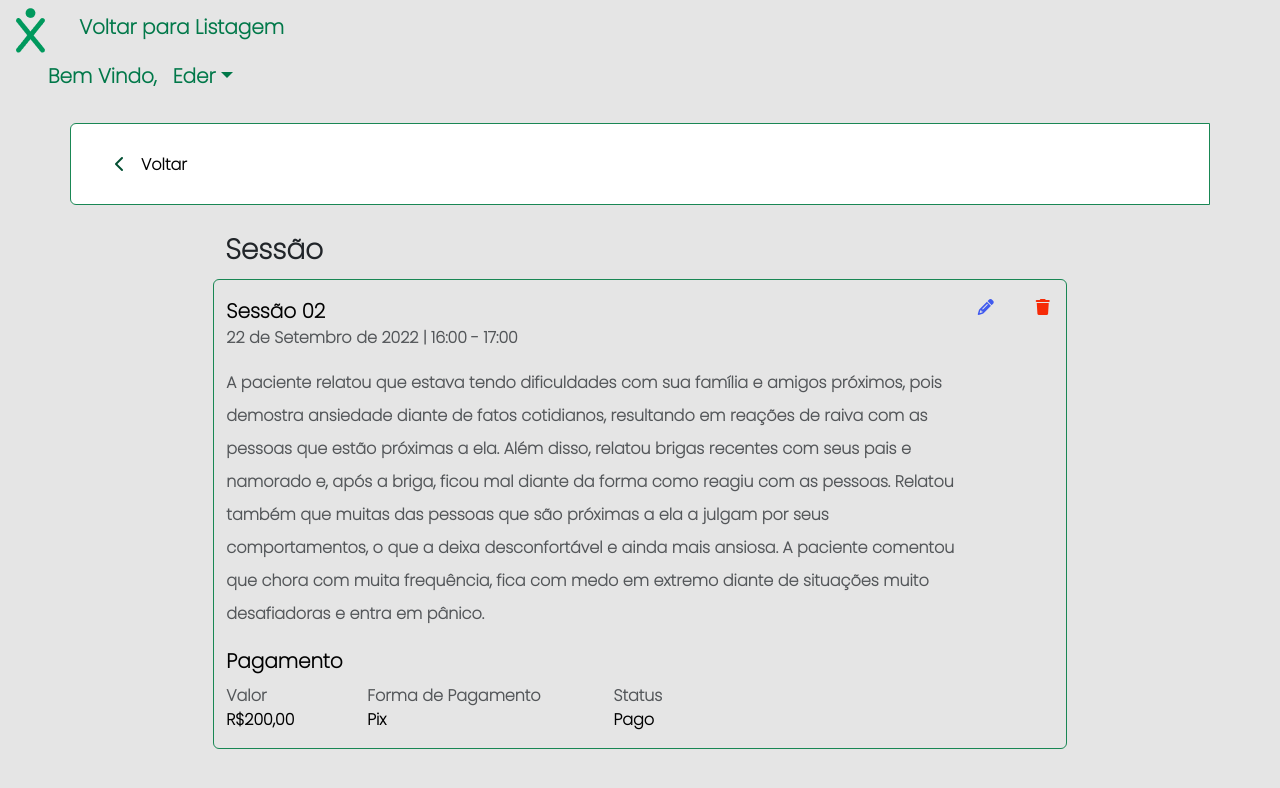
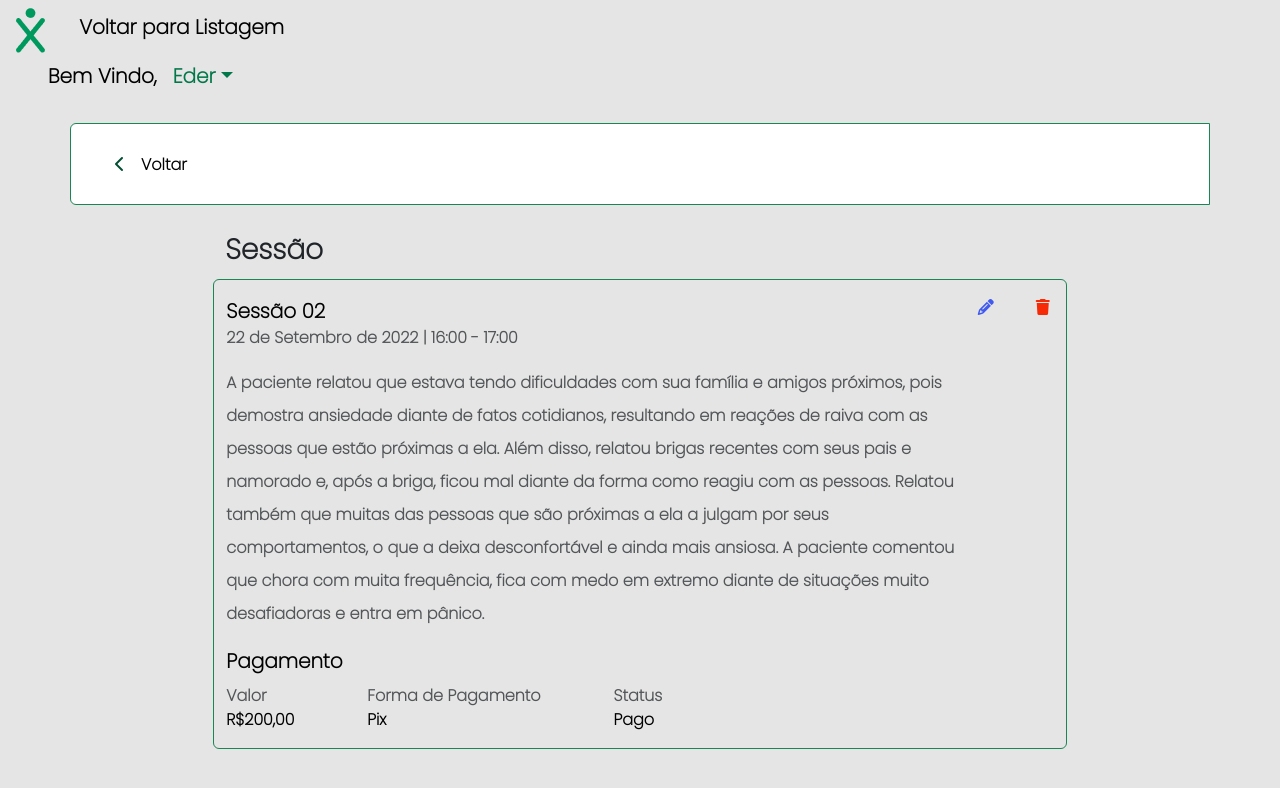
Before and after one commit to assis1983/ProjetoFinalModulo1-Arnia, a plain HTML site: page indexsessao.html in a window 1280 px wide. Drawn offline with nearby package versions, Linux system fonts and the light colour scheme; files that its build step writes are made by us from their sources.

Commit message:
Alterando cor da div

```diff
--- a/indexsessao.html
+++ b/indexsessao.html
@@ -11,14 +11,14 @@
     <script src="https://cdn.jsdelivr.net/npm/bootstrap@5.3.0-alpha3/dist/js/bootstrap.bundle.min.js" integrity="sha384-ENjdO4Dr2bkBIFxQpeoTz1HIcje39Wm4jDKdf19U8gI4ddQ3GYNS7NTKfAdVQSZe" crossorigin="anonymous"></script>
     <link rel="stylesheet" href="../estilo/style.css">
 </head>
-<body>
+<body style="background-color: #E5E5E5;">
     <header id="meuHeaderpront bg-white">
       <nav id="navbar-example2" class="navbar px-3 mb-3">
         <img src="./img/logob.png">
-        <a href="./cliente.html" style="text-decoration:none;"><h5 class="fw-bold" style="margin-right:980px;">Voltar para Listagem</h5></a>
+        <a href="./cliente.html" style="text-decoration:none;"><h5 class="fw-bold text-black" style="margin-right:980px;">Voltar para Listagem</h5></a>
         <ul class="nav nav-pills">
           <li class="nav-item dropdown">
-            <a class="nav-link dropdown-toggle" data-bs-toggle="dropdown" href="#" role="button" aria-expanded="false"><h7 class="p-3 font-weight-bold ">Bem Vindo,</h7>Eder</a>
+            <a class="nav-link dropdown-toggle" data-bs-toggle="dropdown" href="#" role="button" aria-expanded="false"><h7 class="p-3 font-weight-bold text-black">Bem Vindo,</h7>Eder</a>
             <ul class="dropdown-menu">
               <li class="dropdown-item fw-bold shadow-lg">Admin</li>
               <li class="dropdown-item">assis.ederjd@gmail.com</li>
```
